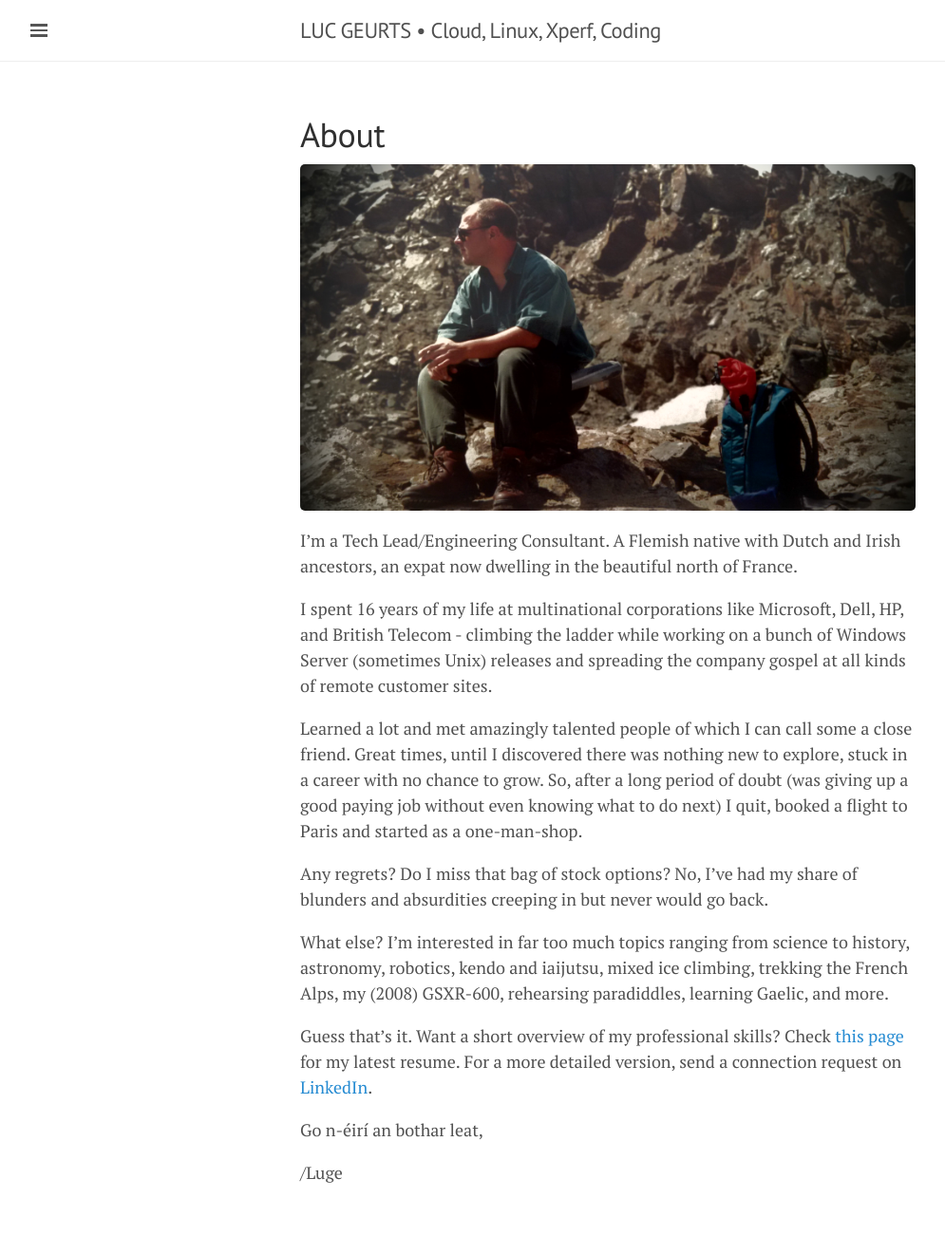
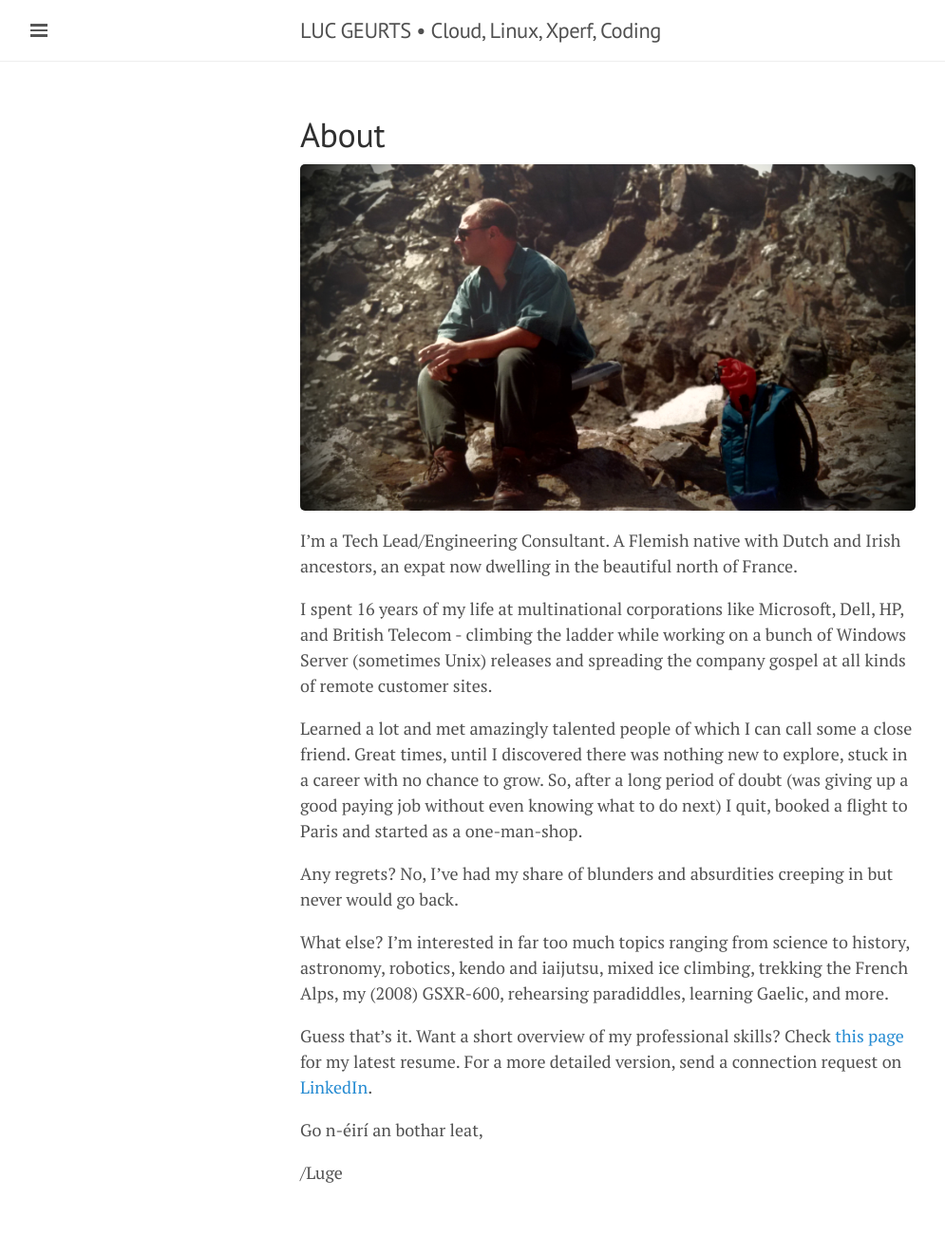
Before and after one commit to lgeurts/lgeurts.github.io, a Jekyll site: the page built from about.md, in a window 1280 px wide. Shown: the whole page at 95% size, without its empty margins (0-995 px from the left). Built offline with Jekyll 4.4.1, drawn with Linux system fonts in a browser that asks for light colours; nearby versions of some CDN libraries.

Commit message:
Update about.md

```diff
--- a/about.md
+++ b/about.md
@@ -11,7 +11,7 @@ I spent 16 years of my life at multinational corporations like Microsoft, Dell,
 
 Learned a lot and met amazingly talented people of which I can call some a close friend. Great times, until I discovered there was nothing new to explore, stuck in a career with no chance to grow. So, after a long period of doubt (was giving up a good paying job without even knowing what to do next) I quit, booked a flight to Paris and started as a one-man-shop.
 
-Any regrets? Do I miss that bag of stock options? No, I've had my share of blunders and absurdities creeping in but never would go back.
+Any regrets? No, I've had my share of blunders and absurdities creeping in but never would go back.
 
 What else? I’m interested in far too much topics ranging from science to history, astronomy, robotics, kendo and iaijutsu, mixed ice climbing, trekking the French Alps, my (2008) GSXR-600, rehearsing paradiddles, learning Gaelic, and more.
 
```
